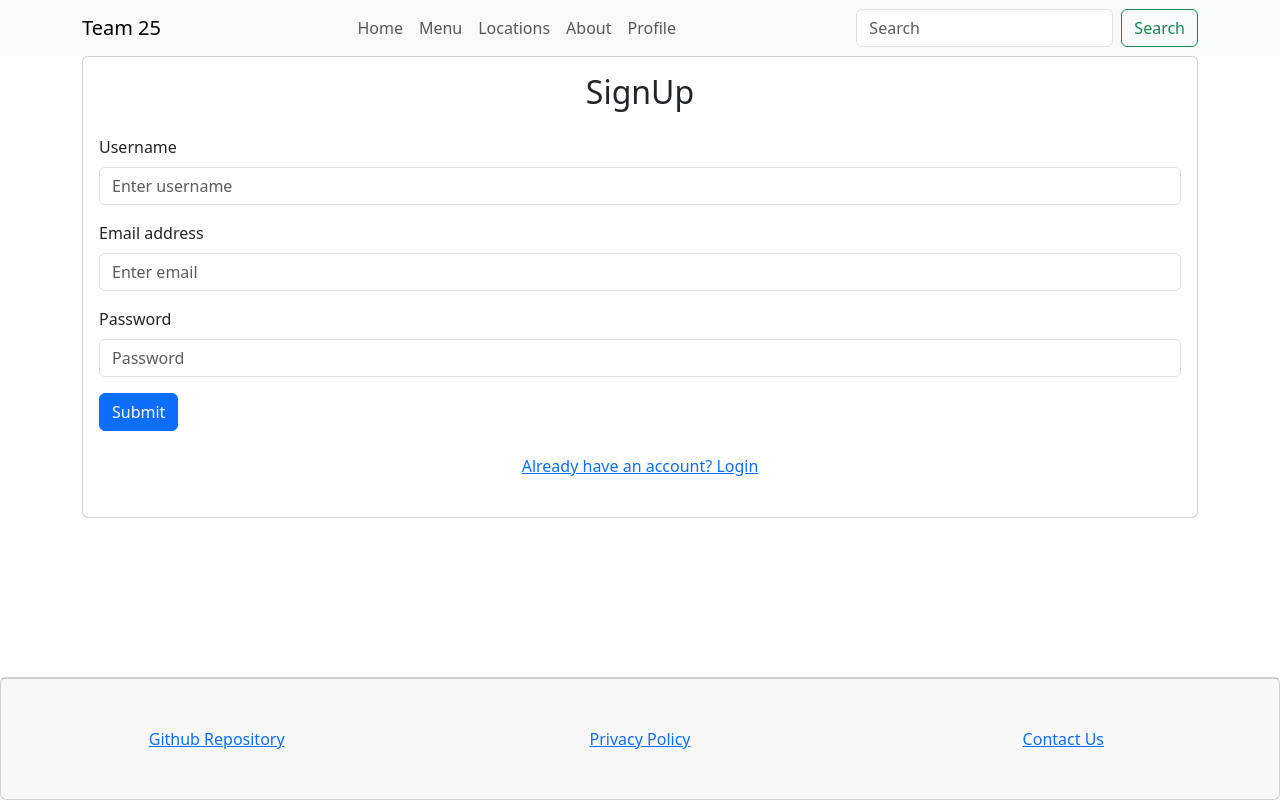
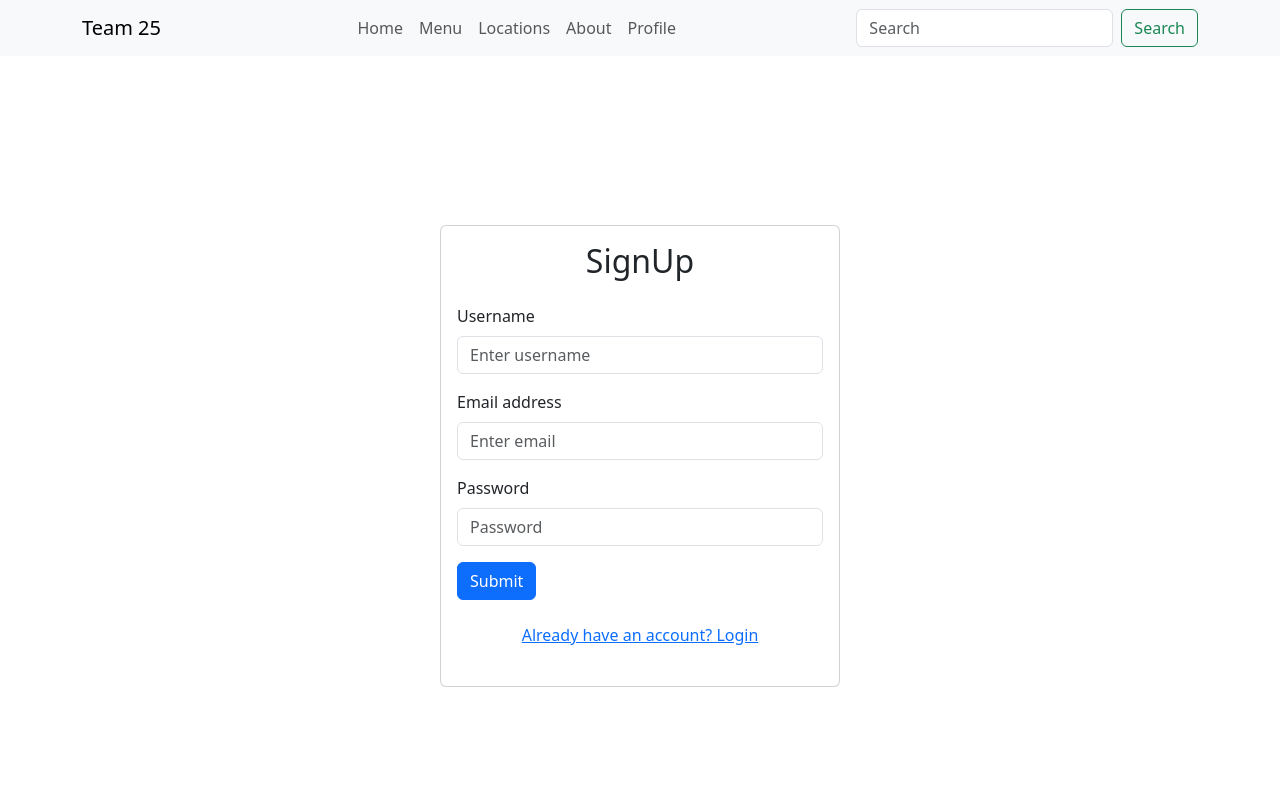
Before and after one commit to chingu-voyages/v50-tier3-team-25, a React (Vite) app in the folder front/: page /signup in a window 1280 px wide. Shown: the top 802 px of the page. Built offline with nearby package versions, Linux system fonts and the light colour scheme.

Commit message:
code: fix links and signup form size

```diff
--- a/front/src/Login.jsx
+++ b/front/src/Login.jsx
@@ -75,7 +75,7 @@ const Login = () => {
                     </Form>
                     {message && <p className="text-center mt-3">{message}</p>}
                     <p className="text-center mt-3">
-                        <Link to='/signup' className="btn btn-link">
+                        <Link to='/signup' className="btn btn-link" onClick={() => { useHref("/signup") }}>
                             Don't have an account? Sign Up
                         </Link>
                     </p>
--- a/front/src/SignUp.jsx
+++ b/front/src/SignUp.jsx
@@ -45,8 +45,8 @@ const SignUp = () => {
     };
 
     return (
-            <Container>
-                <Card>
+            <Container className="d-flex justify-content-center align-items-center vh-100">
+                <Card className="w-100" style={{ maxWidth: '400px'}}>
                     <Card.Body>
                     <h2 className="text-center mb-4">SignUp</h2>
                     <Form onSubmit={handleSubmit}>
@@ -90,7 +90,7 @@ const SignUp = () => {
                     {message && <p>{message}</p>}
 
                     <p className="text-center mt-3">
-                        <Link to="/login" className="btn btn-link">
+                        <Link to="/login" className="btn btn-link" onClick={() => { useHref("/login") }}>
                             Already have an account? Login
                         </Link>
                     </p>
```
